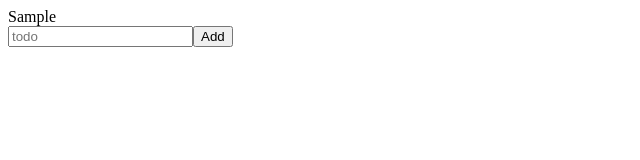
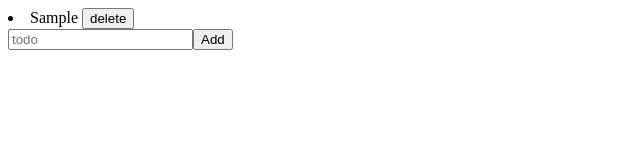
Before and after one commit to afrianjunior/react-pattern, a React app: page / in a window 1280 px wide. Both pictures are taken after typing "Sample" into the empty fields and a click on the input "Add". Shown: the top 160 px of the page, without its empty margins (0-640 px from the left). Built offline with nearby package versions, Linux system fonts and the light colour scheme; the HTML template or start-up script is replaced by a standard one.

Commit message:
MODIFIED: add delete todo for handling delete

```diff
--- a/src/App.jsx
+++ b/src/App.jsx
@@ -6,9 +6,11 @@ export default class App extends React.Component {
     return (
       <div>
         <TodoLists>
-          {({ todos, addTodo }) => (
+          {({ todos, addTodo, deleteTodo }) => (
             <React.Fragment>
-              <div>{todos.map(todo => todo)}</div>
+              <div>{todos.map((todo, index) =>
+                <li>{todo} <button onClick={() => deleteTodo(index)}>delete</button></li>
+              )}</div>
               <form
                 onSubmit={e => {
                   e.preventDefault();
--- a/src/TodoLists.jsx
+++ b/src/TodoLists.jsx
@@ -7,10 +7,18 @@ export default class TodoLists extends React.Component {
       todos: todos.concat(todo),
     }));
   }
+  deleteTodo = (key) => {
+    this.setState(({ todos }) => ({
+      todos: todos.filter((todo, index) => {
+        return index !== key
+      })
+    }))
+  }
   render() {
     return this.props.children({
       todos: this.state.todos,
       addTodo: this.addTodo,
+      deleteTodo: this.deleteTodo
     })
   }
 }
```
